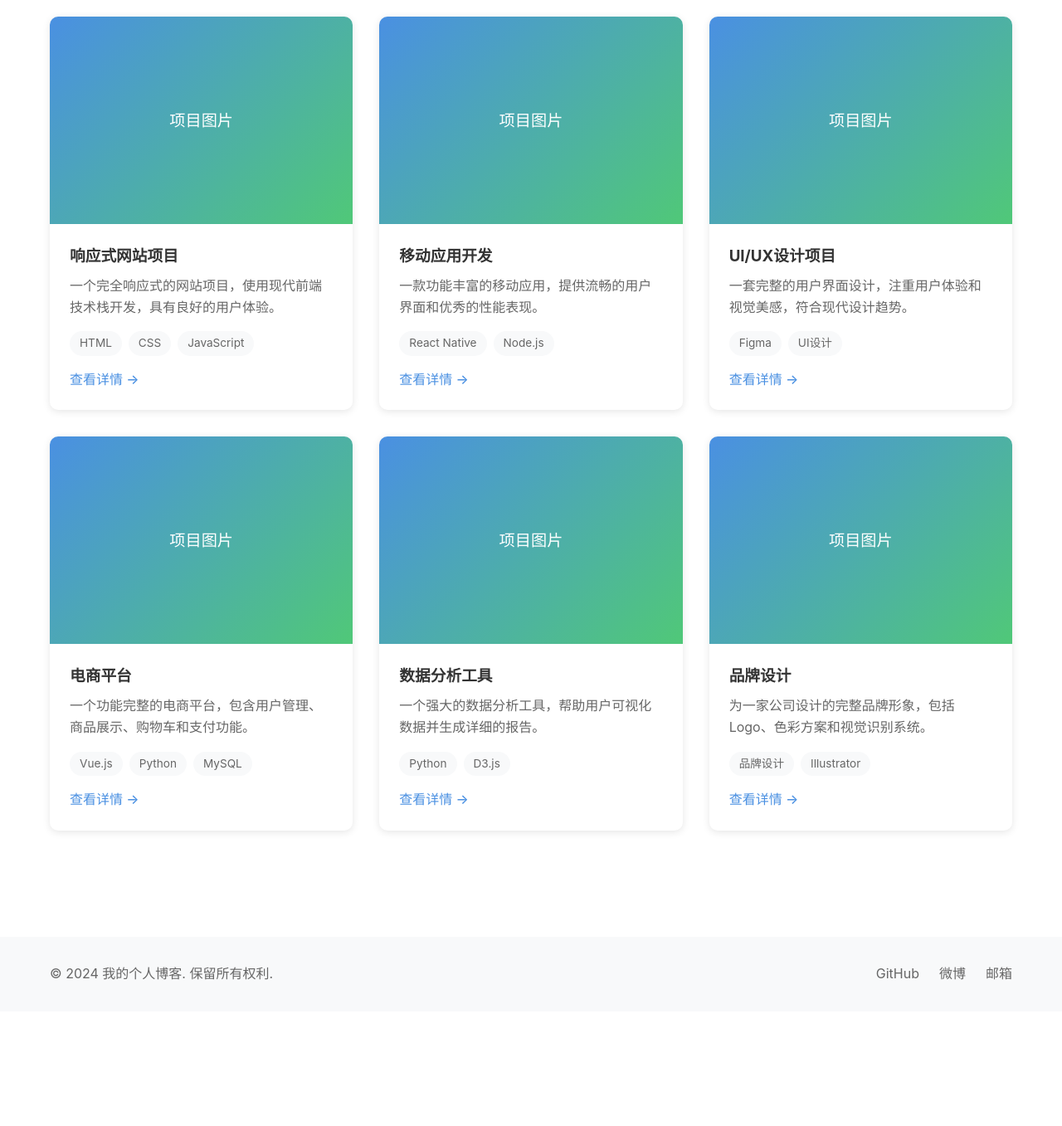
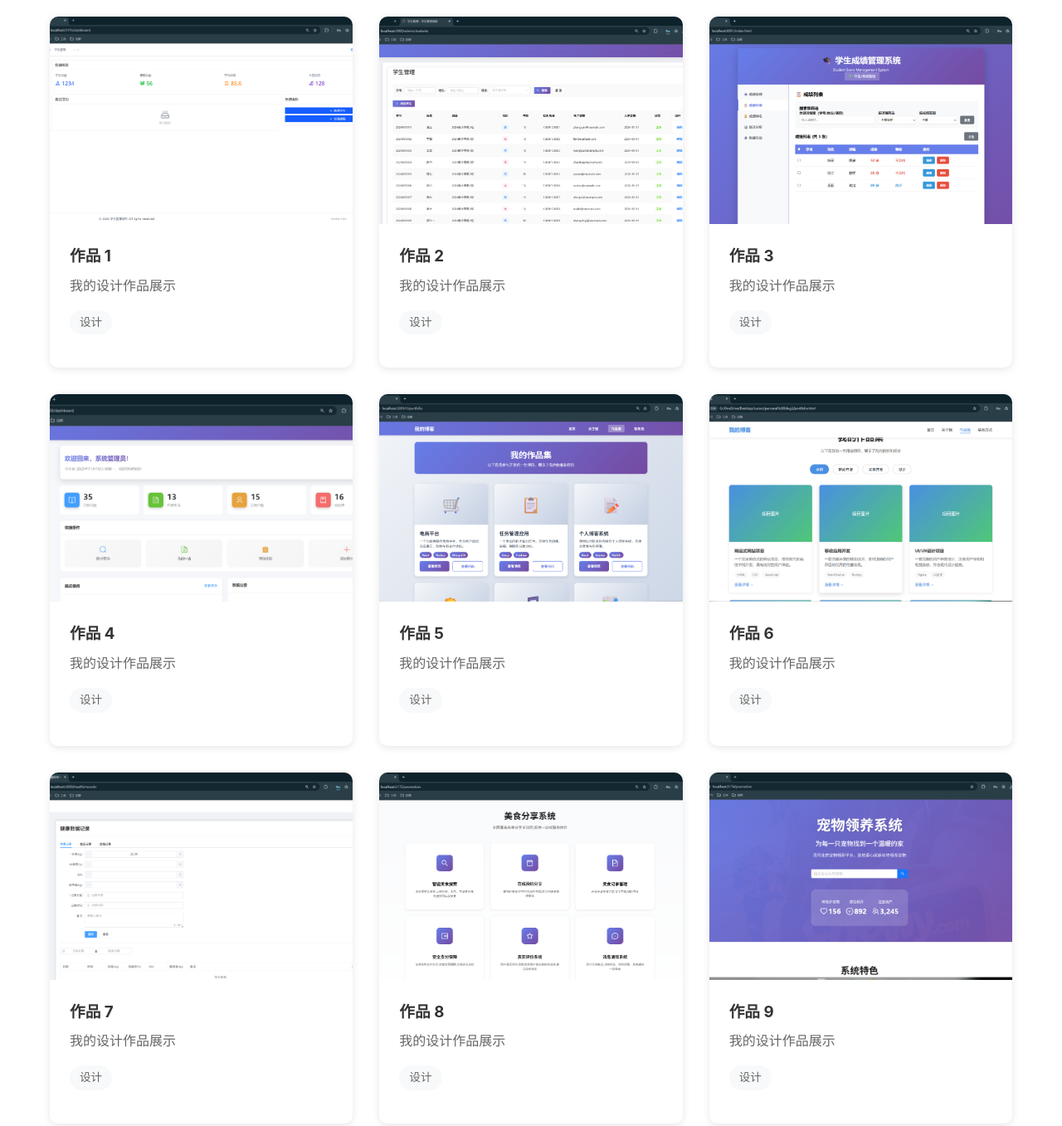
Before and after one commit to langzi-666/personal-blog1, a plain HTML site: page portfolio.html in a window 1280 px wide. Shown: the part 360-1717 px from the top of the page at 83% size. Before the commit the page ends 1579 px from the top, so only its background shows below. Drawn offline with Linux system fonts and the light colour scheme.

Commit message:
更新个人博客网站，优化样式和交互功能，添加项目文档图片资源#

```diff
--- a/portfolio.html
+++ b/portfolio.html
@@ -39,112 +39,144 @@
             </div>
 
             <div class="portfolio-grid">
-                <div class="portfolio-item" data-category="web">
+                <div class="portfolio-item" data-category="design">
                     <div class="portfolio-image">
-                        <div class="image-placeholder">
-                            <span>项目图片</span>
-                        </div>
+                        <img src="docs/9BC4A83183796F6272C7668919C61E58.png" alt="作品 1" loading="lazy">
                     </div>
                     <div class="portfolio-info">
-                        <h3>响应式网站项目</h3>
-                        <p>一个完全响应式的网站项目，使用现代前端技术栈开发，具有良好的用户体验。</p>
+                        <h3>作品 1</h3>
+                        <p>我的设计作品展示</p>
                         <div class="portfolio-tags">
-                            <span class="tag">HTML</span>
-                            <span class="tag">CSS</span>
-                            <span class="tag">JavaScript</span>
+                            <span class="tag">设计</span>
                         </div>
-                        <a href="#" class="portfolio-link">查看详情 →</a>
-                    </div>
-                </div>
-
-                <div class="portfolio-item" data-category="app">
-                    <div class="portfolio-image">
-                        <div class="image-placeholder">
-                            <span>项目图片</span>
-                        </div>
-                    </div>
-                    <div class="portfolio-info">
-                        <h3>移动应用开发</h3>
-                        <p>一款功能丰富的移动应用，提供流畅的用户界面和优秀的性能表现。</p>
-                        <div class="portfolio-tags">
-                            <span class="tag">React Native</span>
-                            <span class="tag">Node.js</span>
-                        </div>
-                        <a href="#" class="portfolio-link">查看详情 →</a>
                     </div>
                 </div>
 
                 <div class="portfolio-item" data-category="design">
                     <div class="portfolio-image">
-                        <div class="image-placeholder">
-                            <span>项目图片</span>
-                        </div>
+                        <img src="docs/A42E9F780AFA4CBCF0462243D961A4EE.png" alt="作品 2" loading="lazy">
                     </div>
                     <div class="portfolio-info">
-                        <h3>UI/UX设计项目</h3>
-                        <p>一套完整的用户界面设计，注重用户体验和视觉美感，符合现代设计趋势。</p>
+                        <h3>作品 2</h3>
+                        <p>我的设计作品展示</p>
                         <div class="portfolio-tags">
-                            <span class="tag">Figma</span>
-                            <span class="tag">UI设计</span>
+                            <span class="tag">设计</span>
                         </div>
-                        <a href="#" class="portfolio-link">查看详情 →</a>
-                    </div>
-                </div>
-
-                <div class="portfolio-item" data-category="web">
-                    <div class="portfolio-image">
-                        <div class="image-placeholder">
-                            <span>项目图片</span>
-                        </div>
-                    </div>
-                    <div class="portfolio-info">
-                        <h3>电商平台</h3>
-                        <p>一个功能完整的电商平台，包含用户管理、商品展示、购物车和支付功能。</p>
-                        <div class="portfolio-tags">
-                            <span class="tag">Vue.js</span>
-                            <span class="tag">Python</span>
-                            <span class="tag">MySQL</span>
-                        </div>
-                        <a href="#" class="portfolio-link">查看详情 →</a>
-                    </div>
-                </div>
-
-                <div class="portfolio-item" data-category="app">
-                    <div class="portfolio-image">
-                        <div class="image-placeholder">
-                            <span>项目图片</span>
-                        </div>
-                    </div>
-                    <div class="portfolio-info">
-                        <h3>数据分析工具</h3>
-                        <p>一个强大的数据分析工具，帮助用户可视化数据并生成详细的报告。</p>
-                        <div class="portfolio-tags">
-                            <span class="tag">Python</span>
-                            <span class="tag">D3.js</span>
-                        </div>
-                        <a href="#" class="portfolio-link">查看详情 →</a>
                     </div>
                 </div>
 
                 <div class="portfolio-item" data-category="design">
                     <div class="portfolio-image">
-                        <div class="image-placeholder">
-                            <span>项目图片</span>
+                        <img src="docs/CE87D3BE83D3F759E0B034E067439E2B.png" alt="作品 3" loading="lazy">
+                    </div>
+                    <div class="portfolio-info">
+                        <h3>作品 3</h3>
+                        <p>我的设计作品展示</p>
+                        <div class="portfolio-tags">
+                            <span class="tag">设计</span>
                         </div>
                     </div>
+                </div>
+
+                <div class="portfolio-item" data-category="design">
+                    <div class="portfolio-image">
+                        <img src="docs/67D86BD4C67EC5640E127753B4A16992.png" alt="作品 4" loading="lazy">
+                    </div>
                     <div class="portfolio-info">
-                        <h3>品牌设计</h3>
-                        <p>为一家公司设计的完整品牌形象，包括Logo、色彩方案和视觉识别系统。</p>
+                        <h3>作品 4</h3>
+                        <p>我的设计作品展示</p>
                         <div class="portfolio-tags">
-                            <span class="tag">品牌设计</span>
-                            <span class="tag">Illustrator</span>
+                            <span class="tag">设计</span>
                         </div>
-                        <a href="#" class="portfolio-link">查看详情 →</a>
+                    </div>
+                </div>
+
+                <div class="portfolio-item" data-category="design">
+                    <div class="portfolio-image">
+                        <img src="docs/E8F7B137684F7C3B0636EB32CFDC7F28.png" alt="作品 5" loading="lazy">
+                    </div>
+                    <div class="portfolio-info">
+                        <h3>作品 5</h3>
+                        <p>我的设计作品展示</p>
+                        <div class="portfolio-tags">
+                            <span class="tag">设计</span>
+                        </div>
+                    </div>
+                </div>
+
+                <div class="portfolio-item" data-category="design">
+                    <div class="portfolio-image">
+                        <img src="docs/E11A4BEA1D06D39688E5F7DEC869F363.png" alt="作品 6" loading="lazy">
+                    </div>
+                    <div class="portfolio-info">
+                        <h3>作品 6</h3>
+                        <p>我的设计作品展示</p>
+                        <div class="portfolio-tags">
+                            <span class="tag">设计</span>
+                        </div>
+                    </div>
+                </div>
+
+                <div class="portfolio-item" data-category="design">
+                    <div class="portfolio-image">
+                        <img src="docs/F19927E066AB92FBE0C7312785570835.png" alt="作品 7" loading="lazy">
+                    </div>
+                    <div class="portfolio-info">
+                        <h3>作品 7</h3>
+                        <p>我的设计作品展示</p>
+                        <div class="portfolio-tags">
+                            <span class="tag">设计</span>
+                        </div>
+                    </div>
+                </div>
+
+                <div class="portfolio-item" data-category="design">
+                    <div class="portfolio-image">
+                        <img src="docs/58751C921568317406D84968A4FEF7DB.png" alt="作品 8" loading="lazy">
+                    </div>
+                    <div class="portfolio-info">
+                        <h3>作品 8</h3>
+                        <p>我的设计作品展示</p>
+                        <div class="portfolio-tags">
+                            <span class="tag">设计</span>
+                        </div>
+                    </div>
+                </div>
+
+                <div class="portfolio-item" data-category="design">
+                    <div class="portfolio-image">
+                        <img src="docs/A247E63E0FCB029E17BAC80C8346066B.png" alt="作品 9" loading="lazy">
+                    </div>
+                    <div class="portfolio-info">
+                        <h3>作品 9</h3>
+                        <p>我的设计作品展示</p>
+                        <div class="portfolio-tags">
+                            <span class="tag">设计</span>
+                        </div>
+                    </div>
+                </div>
+
+                <div class="portfolio-item" data-category="design">
+                    <div class="portfolio-image">
+                        <img src="docs/C4FE5E94AC6EDE3754B05AB5E14D967A.png" alt="作品 10" loading="lazy">
+                    </div>
+                    <div class="portfolio-info">
+                        <h3>作品 10</h3>
+                        <p>我的设计作品展示</p>
+                        <div class="portfolio-tags">
+                            <span class="tag">设计</span>
+                        </div>
                     </div>
                 </div>
             </div>
         </div>
     </section>
+
+    <!-- 图片放大模态框 -->
+    <div id="imageModal" class="image-modal">
+        <span class="modal-close">&times;</span>
+        <img class="modal-content" id="modalImage" src="" alt="放大图片">
+    </div>
 
     <!-- 页脚 -->
     <footer class="footer">
--- a/script.js
+++ b/script.js
@@ -141,4 +141,44 @@ document.addEventListener('DOMContentLoaded', function() {
         card.style.transition = 'opacity 0.6s, transform 0.6s';
         animateOnScroll.observe(card);
     });
+
+    // 图片放大功能
+    const imageModal = document.getElementById('imageModal');
+    const modalImage = document.getElementById('modalImage');
+    const modalClose = document.querySelector('.modal-close');
+    const portfolioImages = document.querySelectorAll('.portfolio-image img');
+
+    if (imageModal && modalImage && modalClose) {
+        // 点击图片打开模态框
+        portfolioImages.forEach(img => {
+            img.addEventListener('click', function() {
+                imageModal.classList.add('active');
+                modalImage.src = this.src;
+                modalImage.alt = this.alt;
+                document.body.style.overflow = 'hidden'; // 防止背景滚动
+            });
+        });
+
+        // 点击关闭按钮关闭模态框
+        modalClose.addEventListener('click', function() {
+            imageModal.classList.remove('active');
+            document.body.style.overflow = ''; // 恢复滚动
+        });
+
+        // 点击模态框背景关闭
+        imageModal.addEventListener('click', function(e) {
+            if (e.target === imageModal) {
+                imageModal.classList.remove('active');
+                document.body.style.overflow = '';
+            }
+        });
+
+        // 按 ESC 键关闭模态框
+        document.addEventListener('keydown', function(e) {
+            if (e.key === 'Escape' && imageModal.classList.contains('active')) {
+                imageModal.classList.remove('active');
+                document.body.style.overflow = '';
+            }
+        });
+    }
 });
--- a/styles.css
+++ b/styles.css
@@ -485,6 +485,19 @@ body {
     height: 250px;
     overflow: hidden;
     background: var(--bg-light);
+    position: relative;
+    cursor: pointer;
+}
+
+.portfolio-image img {
+    width: 100%;
+    height: 100%;
+    object-fit: cover;
+    transition: transform 0.3s ease;
+}
+
+.portfolio-item:hover .portfolio-image img {
+    transform: scale(1.1);
 }
 
 .image-placeholder {
@@ -535,6 +548,65 @@ body {
 
 .portfolio-link:hover {
     color: #357abd;
+}
+
+/* 图片放大模态框 */
+.image-modal {
+    display: none;
+    position: fixed;
+    z-index: 2000;
+    left: 0;
+    top: 0;
+    width: 100%;
+    height: 100%;
+    background-color: rgba(0, 0, 0, 0.9);
+    animation: fadeIn 0.3s;
+}
+
+.image-modal.active {
+    display: flex;
+    align-items: center;
+    justify-content: center;
+}
+
+.modal-content {
+    max-width: 90%;
+    max-height: 90%;
+    object-fit: contain;
+    animation: zoomIn 0.3s;
+}
+
+.modal-close {
+    position: absolute;
+    top: 20px;
+    right: 35px;
+    color: #f1f1f1;
+    font-size: 40px;
+    font-weight: bold;
+    cursor: pointer;
+    transition: color 0.3s;
+}
+
+.modal-close:hover {
+    color: white;
+}
+
+@keyframes fadeIn {
+    from {
+        opacity: 0;
+    }
+    to {
+        opacity: 1;
+    }
+}
+
+@keyframes zoomIn {
+    from {
+        transform: scale(0.8);
+    }
+    to {
+        transform: scale(1);
+    }
 }
 
 /* 联系方式页面 */
```
Also changed, not shown: about.html (line endings or trailing spaces), contact.html (line endings or trailing spaces), docs/58751C921568317406D84968A4FEF7DB.png (added), docs/67D86BD4C67EC5640E127753B4A16992.png (added), docs/9BC4A83183796F6272C7668919C61E58.png (added), docs/A247E63E0FCB029E17BAC80C8346066B.png (added), docs/A42E9F780AFA4CBCF0462243D961A4EE.png (added), docs/C4FE5E94AC6EDE3754B05AB5E14D967A.png (added), docs/CE87D3BE83D3F759E0B034E067439E2B.png (added), docs/E11A4BEA1D06D39688E5F7DEC869F363.png (added), docs/E8F7B137684F7C3B0636EB32CFDC7F28.png (added), docs/F19927E066AB92FBE0C7312785570835.png (added), index.html (line endings or trailing spaces), 1 other file.
